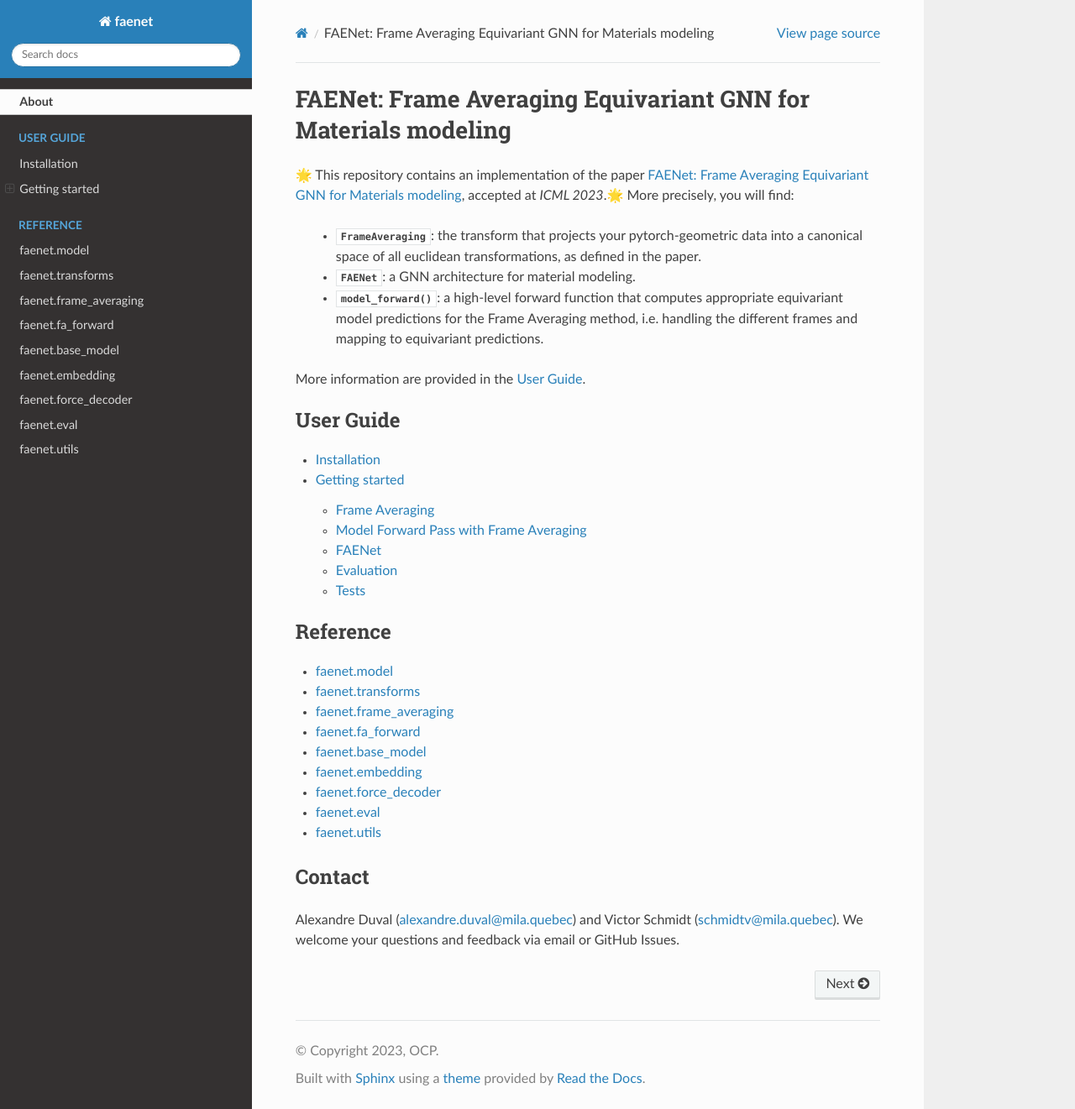
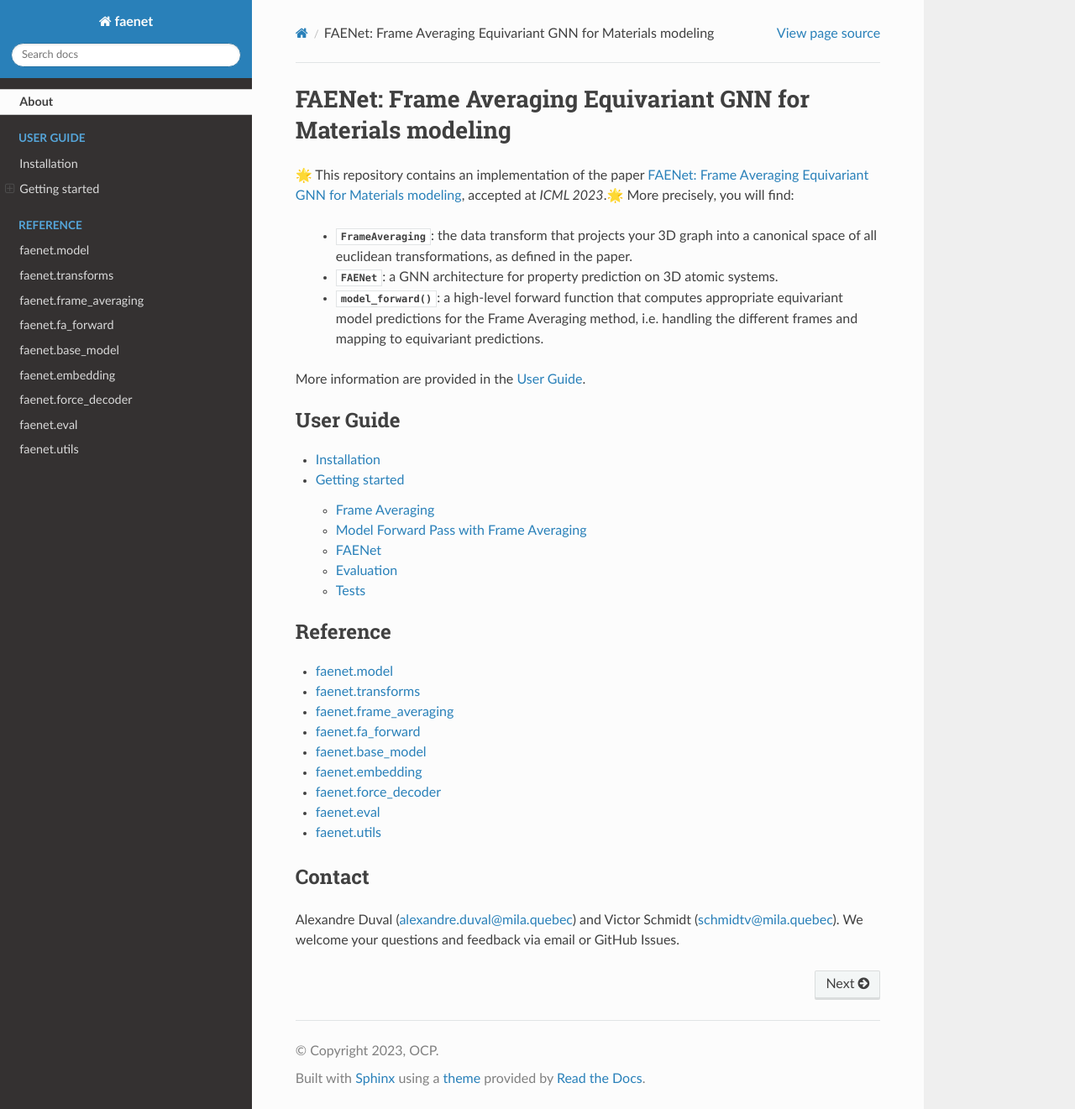
Before and after one commit to vict0rsch/faenet, a Sphinx documentation site: the page built from docs/source/index.rst, in a window 1280 px wide and 1321 px high. Shown: the whole window at 84% size. Built offline with Sphinx 7.4.7 and the Read the Docs theme 2.0.0, drawn with Linux system fonts in a browser that asks for light colours.

Commit message:
improve index explanations

```diff
--- a/docs/source/index.rst
+++ b/docs/source/index.rst
@@ -3,8 +3,8 @@ FAENet: Frame Averaging Equivariant GNN for Materials modeling
 
 🌟 This repository contains an implementation of the paper `FAENet: Frame Averaging Equivariant GNN for Materials modeling <https://arxiv.org/pdf/2305.05577.pdf>`_, accepted at *ICML 2023*.🌟 More precisely, you will find:
 
-   * :class:`~faenet.transforms.FrameAveraging`: the transform that projects your pytorch-geometric data into a canonical space of all euclidean transformations, as defined in the paper.
-   * :class:`~faenet.model.FAENet`: a GNN architecture for material modeling.
+   * :class:`~faenet.transforms.FrameAveraging`: the data transform that projects your 3D graph into a canonical space of all euclidean transformations, as defined in the paper.
+   * :class:`~faenet.model.FAENet`: a GNN architecture for property prediction on 3D atomic systems.
    * :meth:`~faenet.fa_forward.model_forward`: a high-level forward function that computes appropriate equivariant model predictions for the Frame Averaging method, i.e. handling the different frames and mapping to equivariant predictions.
 
 More information are provided in the `User Guide <getting-started/index>`_.
--- a/docs/source/install/index.rst
+++ b/docs/source/install/index.rst
@@ -12,4 +12,5 @@ Installation
 * `torch > 1.11 <https://pytorch.org/get-started/locally/>`_
 * `torch_geometric > 2.1 <https://pytorch-geometric.readthedocs.io/en/latest/notes/installation.html#>`_ (to the best of our knowledge).
 
-Installing faenet will install some dependencies automatically, including the ``mendeleev`` package to derive physics-aware atom embeddings.
+Indeed, because of CUDA/torch compatibilities, neither ``torch`` nor ``torch_geometric`` are part of the explicit dependencies and must be installed independently.
+The rest of the dependencies, such as the ``mendeleev`` package to derive physics-aware atom embeddings, are installed automatically with faenet.
```
Also changed, not shown: docs/source/getting-started/index.rst (+20 -13 lines).
